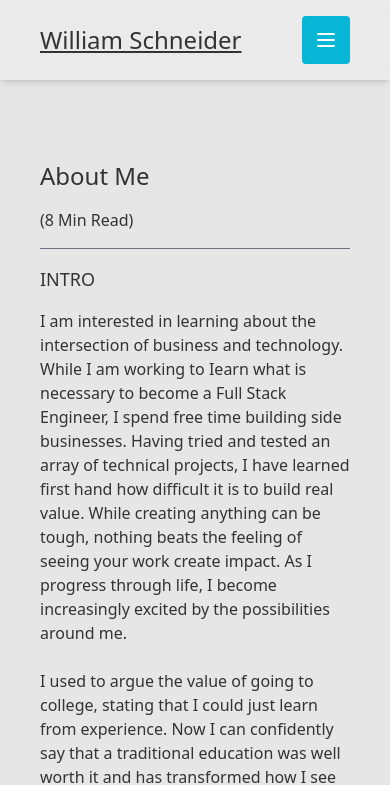
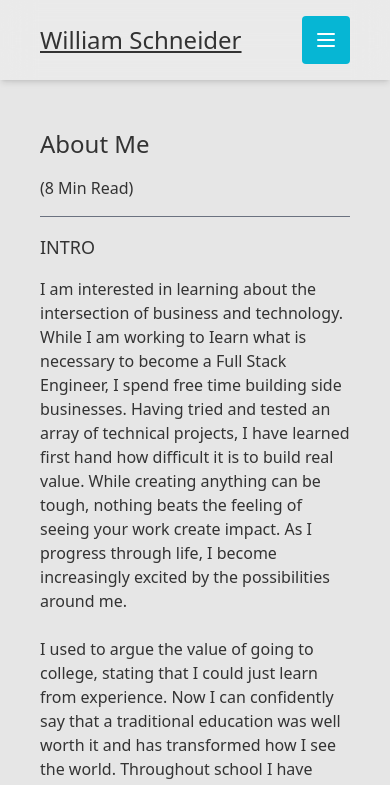
Before and after one commit to willschneider15/portfolio, a Next.js app: page /about in a window 390 px wide. Shown: the top 785 px of the page. Built offline with nearby package versions, Linux system fonts and the light colour scheme.

Commit message:
updated mobile style

```diff
--- a/pages/about/index.tsx
+++ b/pages/about/index.tsx
@@ -48,7 +48,7 @@ const About: NextPage = () => {
         </div>
 
         <div className="bg-base-200">
-            <div className="pt-40 mx-10 md:mx-20 ">
+            <div className="md:pt-40 pt-32 mx-10 md:mx-20 ">
                 <h1 className="text-2xl font-medium">About Me</h1>
                 <h2 className="text-md pt-4 pb-4">(8 Min Read)</h2>
                 <hr/>
--- a/pages/index.tsx
+++ b/pages/index.tsx
@@ -72,7 +72,7 @@ const Home: NextPage = () => {
 
 
           <div className="hero-content flex flex-col justify-center items-center">
-            <div className="max-w-md md:pt-20 pt-36 mt-10 pl-25">
+            <div className="max-w-md md:pt-20 pt-10 mt-10 pl-25">
 
 
             <Swiper effect="fade" centeredSlides={true} modules={[EffectFade]} loop={true} slidesPerView={1}  autoplay={{
--- a/pages/projects/index.tsx
+++ b/pages/projects/index.tsx
@@ -47,7 +47,7 @@ const Experience: NextPage = () => {
         </div>
 
         <div className="bg-base-200">
-            <div className="pt-40 mx-10 md:mx-20 ">
+            <div className="md:pt-40 pt-10 mx-10 md:mx-20 ">
 
                  {/*Exxaverse*/}
                 <div className="hero">
```
